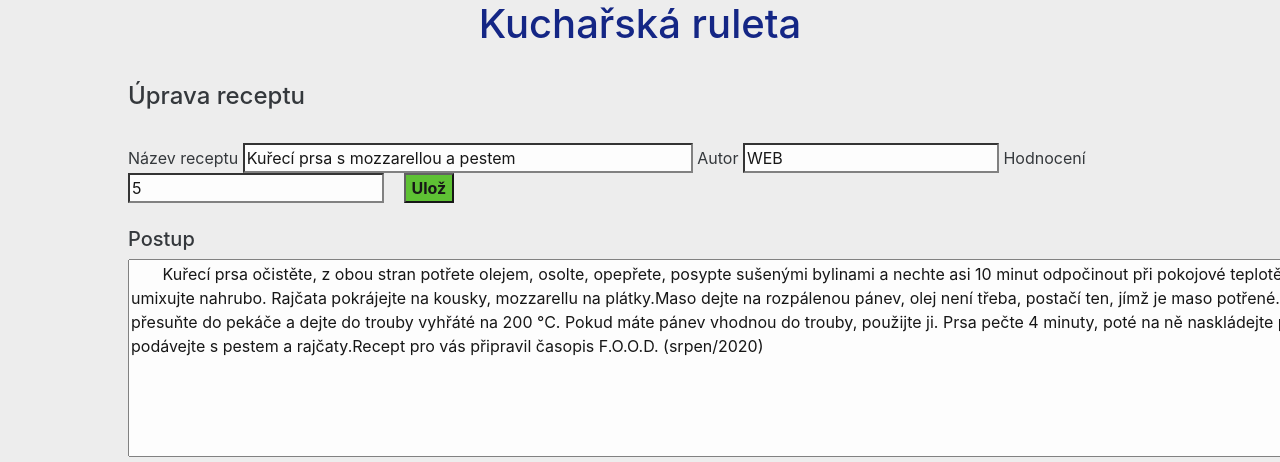
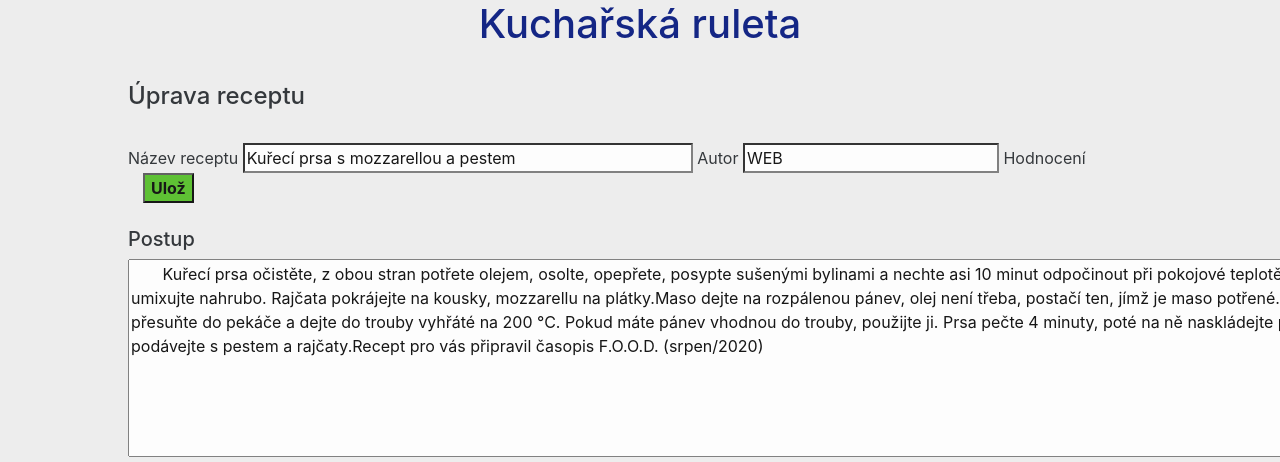
Before and after one commit to maroskopcan/kuchtici, a Django app: page /update_rec/2110 in a window 1280 px wide; the page is wider, and only the part inside the window is pictured. Shown: the top 462 px of that part. Run offline with Django 4.2, Linux system fonts and the light colour scheme; data comes from the database, SQL or seed files in the repository; parts of the project's set-up code (start-up, migrations or seed data) failed here and were passed over.

```diff
--- a/cooking/templates/update_rec.html
+++ b/cooking/templates/update_rec.html
@@ -28,7 +28,7 @@
             <td>Autor</td>
             <td><input class="FieldColor" name="rec_a" value="{{ upd_.author }}"></td>
             <td>Hodnocení</td>
-            <td><input class="FieldColor" name="rec_a" value="{{ upd_.rating }}"></td>
+<!--            <td><input class="FieldColor" name="rec_a" value="{{ upd_.rating }}"></td>-->
 
             <td>
                 <button style="margin-left: 15px; background-color: #4fbd21; "><strong>Ulož</strong>
```
